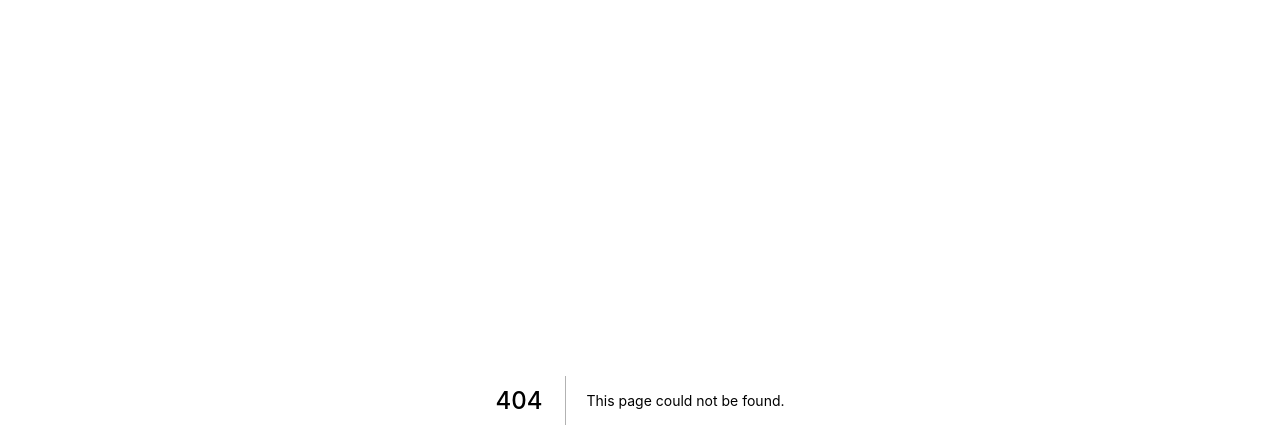
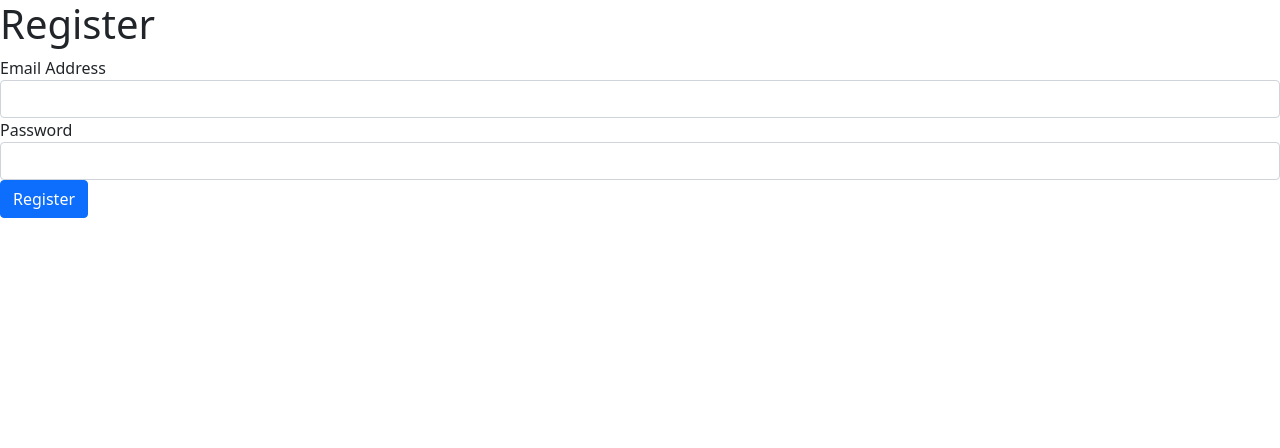
Before and after one commit to levikobi/ticket-marketplace, a Next.js app in the folder client/: page /auth/register in a window 1280 px wide. Before the commit this address had no page. Shown: the top 448 px of the page. Built offline with nearby package versions, Linux system fonts and the light colour scheme.

Commit message:
registration form

```diff
--- /dev/null
+++ b/client/pages/auth/register.js
@@ -0,0 +1,16 @@
+export default function Register() {
+    return (
+        <form>
+            <h1>Register</h1>
+            <div className="form-group">
+                <label>Email Address</label>
+                <input className="form-control" />
+            </div>
+            <div className="form-group">
+                <label>Password</label>
+                <input type="password" className="form-control" />
+            </div>
+            <button className="btn btn-primary">Register</button>
+        </form>
+    );
+}
```
